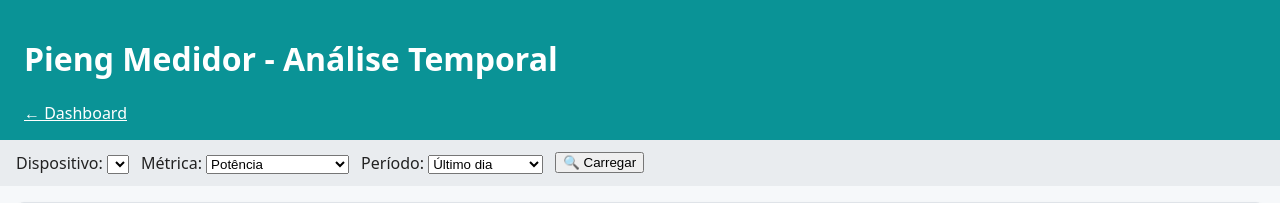
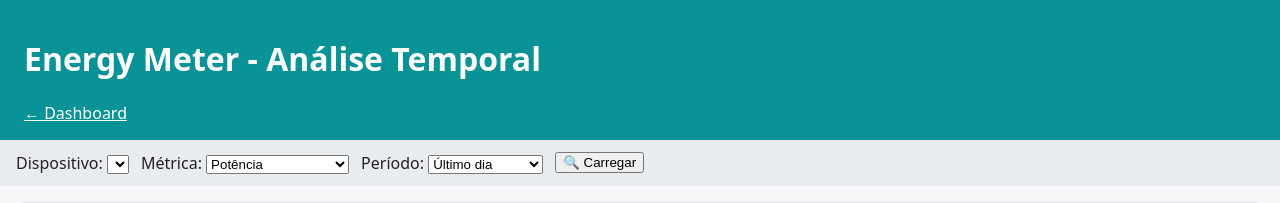
Before and after one commit to Flavioprogramador123/Energy-meter, a FastAPI app: page /api/analytics in a window 1280 px wide. Shown: the top 203 px of the page. Run offline with FastAPI, Linux system fonts and the light colour scheme; lists and menus that the app fills with data are empty; parts of the project's set-up code (start-up, migrations or seed data) failed here and were passed over.

Commit message:
feat: Renomear projeto para 'Energy Meter'
- Atualizado APP_NAME para 'Energy Meter Master'
- Renomeado tÃ­tulos em todos os templates HTML
- Atualizado README.md com novo nome
- Atualizado documentaÃ§Ã£o de deploy
- Atualizado arquivos de configuraÃ§Ã£o
- Mantida compatibilidade com funcionalidades existentes

```diff
--- a/app/core/config.py
+++ b/app/core/config.py
@@ -2,7 +2,7 @@ from pydantic_settings import BaseSettings
 
 
 class Settings(BaseSettings):
-    app_name: str = "Pieng Medidor Master"
+    app_name: str = "Energy Meter Master"
     api_prefix: str = "/api"
     database_url: str = "sqlite:///./data/app.db"
     enable_forwarding: bool = True
--- a/app/templates/analytics.html
+++ b/app/templates/analytics.html
@@ -3,7 +3,7 @@
 <head>
   <meta charset="utf-8" />
   <meta name="viewport" content="width=device-width, initial-scale=1" />
-  <title>Pieng Medidor - Análise Temporal</title>
+  <title>Energy Meter - Análise Temporal</title>
   <link rel="icon" type="image/png" href="/static/favicon.png" />
   <link rel="stylesheet" href="/static/css/styles.css" />
   <script src="https://cdn.jsdelivr.net/npm/chart.js@4.4.1/dist/chart.umd.min.js"></script>
@@ -14,7 +14,7 @@
 </head>
 <body>
   <header>
-    <h1>Pieng Medidor - Análise Temporal</h1>
+    <h1>Energy Meter - Análise Temporal</h1>
     <nav style="margin-top:8px">
       <a href="/api/dashboard" style="color:#fff;margin-right:16px">← Dashboard</a>
     </nav>
--- a/app/templates/dashboard.html
+++ b/app/templates/dashboard.html
@@ -3,7 +3,7 @@
 <head>
   <meta charset="utf-8" />
   <meta name="viewport" content="width=device-width, initial-scale=1" />
-  <title>Pieng Medidor - Dashboard</title>
+  <title>Energy Meter - Dashboard</title>
   <link rel="icon" type="image/png" href="/static/favicon.png" />
   <link rel="stylesheet" href="/static/css/styles.css" />
   <script src="https://cdn.jsdelivr.net/npm/chart.js@4.4.1/dist/chart.umd.min.js"></script>
@@ -11,7 +11,7 @@
 </head>
 <body>
   <header style="display:flex;justify-content:space-between;align-items:center">
-    <h1>Pieng Medidor - Dashboard</h1>
+    <h1>Energy Meter - Dashboard</h1>
     <a href="/api/analytics" style="color:#fff;text-decoration:none;padding:8px 16px;background:#087074;border-radius:6px;font-weight:600">📊 Análise Temporal</a>
   </header>
 
```
Also changed, not shown: DEPLOY_VERCEL.md (+2 -2 lines), PROJETO_CONCLUIDO.md (+1 -1 lines), claude.md (+1 -1 lines), README.md, 1 other file.
